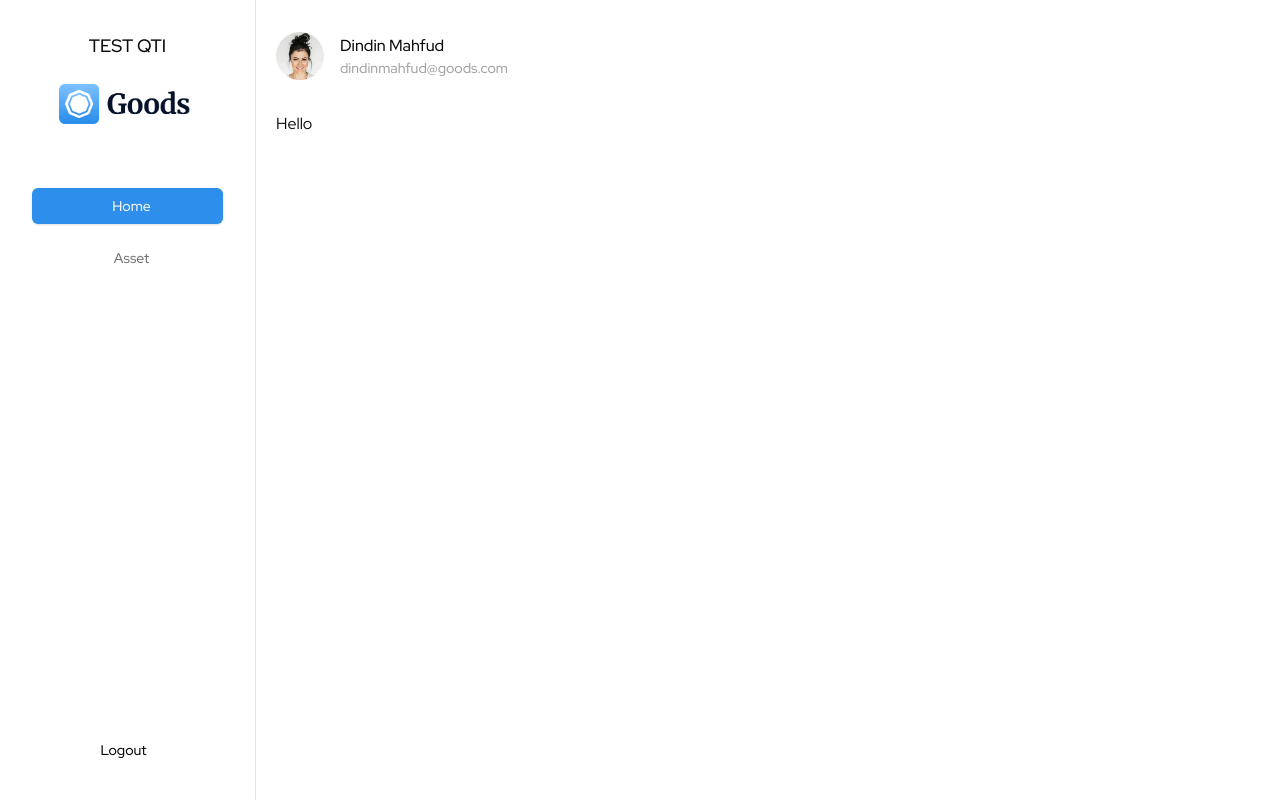
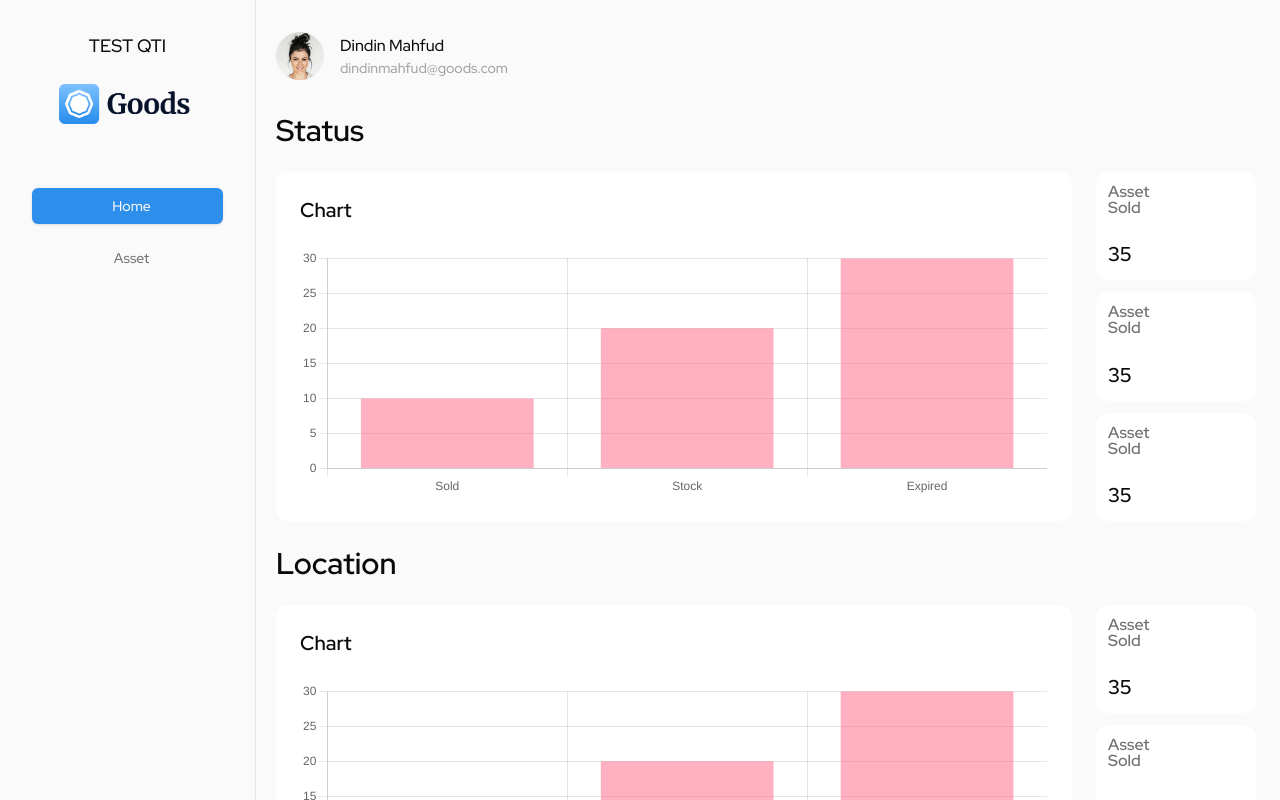
Before and after one commit to euxzy/qti-test, a Next.js app: page / in a window 1280 px wide. Shown: the top 800 px of the page. Built offline with nearby package versions, Linux system fonts and the light colour scheme.

Commit message:
feat(chart): create bar chart using chartjs

```diff
--- a/app/(dashboard)/layout.tsx
+++ b/app/(dashboard)/layout.tsx
@@ -6,7 +6,7 @@ export default function DashboardLayout({ children }: { children: ReactNode }) {
   return (
     <div className="flex min-h-screen space-x-5">
       <Sidebar />
-      <div className="w-full">
+      <div className="flex-1">
         <TopBar />
         <div>{children}</div>
       </div>
--- a/app/(dashboard)/page.tsx
+++ b/app/(dashboard)/page.tsx
@@ -1,7 +1,29 @@
+import { ChartData } from 'chart.js'
+import { Statistic } from '~/components/shared/statistic'
+
 export default function Home() {
+  const labels = ['Sold', 'Stock', 'Expired']
+  const data: ChartData<'bar'> = {
+    labels,
+    datasets: [
+      {
+        label: 'Status',
+        data: [10, 20, 30],
+        backgroundColor: 'rgba(255, 99, 132, 0.5)'
+      }
+    ]
+  }
+
   return (
-    <section>
-      <h1>Hello</h1>
+    <section className="pe-6">
+      <div className="mb-6">
+        <h1 className="mb-6 text-3xl font-semibold">Status</h1>
+        <Statistic data={data} />
+      </div>
+      <div>
+        <h1 className="mb-6 text-3xl font-semibold">Location</h1>
+        <Statistic data={data} />
+      </div>
     </section>
   )
 }
--- a/app/globals.css
+++ b/app/globals.css
@@ -4,7 +4,7 @@
 
 @layer base {
   :root {
-    --background: 0 0% 100%;
+    --background: 0 0% 98%;
     --foreground: 0 0% 3.9%;
 
     --card: 0 0% 100%;
--- /dev/null
+++ b/components/shared/chart/bar.tsx
@@ -0,0 +1,40 @@
+'use client'
+
+import { Chart as ChartJS, CategoryScale, LinearScale, BarElement, Title, Tooltip, Legend, ChartData } from 'chart.js'
+import { Bar } from 'react-chartjs-2'
+import { Card, CardContent, CardHeader } from '~/components/ui/card'
+import { cn } from '~/lib/cn'
+
+ChartJS.register(CategoryScale, LinearScale, BarElement, Title, Tooltip, Legend)
+
+export interface BarChartProps {
+  data: ChartData<'bar'>
+  className?: string
+}
+export function BarChart({ className, data }: BarChartProps) {
+  return (
+    <Card className={cn('border-none shadow-none', className)}>
+      <CardHeader>
+        <h2 className="text-xl font-semibold">Chart</h2>
+      </CardHeader>
+      <CardContent>
+        <Bar
+          options={{
+            responsive: true,
+            bar: {
+              datasets: {
+                maxBarThickness: 1,
+                barPercentage: 0.3
+              }
+            },
+            plugins: {
+              legend: { display: false }
+            }
+          }}
+          data={data}
+          height={100}
+        />
+      </CardContent>
+    </Card>
+  )
+}
--- /dev/null
+++ b/components/shared/statistic.tsx
@@ -0,0 +1,24 @@
+import { cn } from '~/lib/cn'
+import { Card, CardContent } from '../ui/card'
+import { BarChart, BarChartProps } from './chart/bar'
+
+export interface StatisticProps extends BarChartProps {
+  chartStyle?: string
+}
+export function Statistic({ data, className, chartStyle }: StatisticProps) {
+  return (
+    <div className={cn('flex gap-6', className)}>
+      <BarChart data={data} className={cn('flex-1', chartStyle)} />
+      <div className="grid gap-3">
+        {Array.from({ length: 3 }).map((_, idx) => (
+          <Card key={idx} className="border-none shadow-none">
+            <CardContent className="flex h-full min-w-40 flex-col justify-between p-3">
+              <h3 className="max-w-16 font-semibold leading-none text-neutral-500">Asset Sold</h3>
+              <p className="text-xl font-semibold">35</p>
+            </CardContent>
+          </Card>
+        ))}
+      </div>
+    </div>
+  )
+}
--- /dev/null
+++ b/components/ui/card.tsx
@@ -0,0 +1,41 @@
+import * as React from 'react'
+
+import { cn } from '~/lib/cn'
+
+const Card = React.forwardRef<HTMLDivElement, React.HTMLAttributes<HTMLDivElement>>(({ className, ...props }, ref) => (
+  <div ref={ref} className={cn('rounded-xl border bg-card text-card-foreground shadow', className)} {...props} />
+))
+Card.displayName = 'Card'
+
+const CardHeader = React.forwardRef<HTMLDivElement, React.HTMLAttributes<HTMLDivElement>>(
+  ({ className, ...props }, ref) => (
+    <div ref={ref} className={cn('flex flex-col space-y-1.5 p-6', className)} {...props} />
+  )
+)
+CardHeader.displayName = 'CardHeader'
+
+const CardTitle = React.forwardRef<HTMLParagraphElement, React.HTMLAttributes<HTMLHeadingElement>>(
+  ({ className, ...props }, ref) => (
+    <h3 ref={ref} className={cn('font-semibold leading-none tracking-tight', className)} {...props} />
+  )
+)
+CardTitle.displayName = 'CardTitle'
+
+const CardDescription = React.forwardRef<HTMLParagraphElement, React.HTMLAttributes<HTMLParagraphElement>>(
+  ({ className, ...props }, ref) => (
+    <p ref={ref} className={cn('text-sm text-muted-foreground', className)} {...props} />
+  )
+)
+CardDescription.displayName = 'CardDescription'
+
+const CardContent = React.forwardRef<HTMLDivElement, React.HTMLAttributes<HTMLDivElement>>(
+  ({ className, ...props }, ref) => <div ref={ref} className={cn('p-6 pt-0', className)} {...props} />
+)
+CardContent.displayName = 'CardContent'
+
+const CardFooter = React.forwardRef<HTMLDivElement, React.HTMLAttributes<HTMLDivElement>>(
+  ({ className, ...props }, ref) => <div ref={ref} className={cn('flex items-center p-6 pt-0', className)} {...props} />
+)
+CardFooter.displayName = 'CardFooter'
+
+export { Card, CardHeader, CardFooter, CardTitle, CardDescription, CardContent }
--- a/package.json
+++ b/package.json
@@ -13,10 +13,12 @@
   "dependencies": {
     "@radix-ui/react-icons": "^1.3.0",
     "@radix-ui/react-slot": "^1.0.2",
+    "chart.js": "^4.4.2",
     "class-variance-authority": "^0.7.0",
     "clsx": "^2.1.0",
     "next": "14.1.4",
     "react": "^18",
+    "react-chartjs-2": "^5.2.0",
     "react-dom": "^18",
     "tailwind-merge": "^2.2.2",
     "tailwindcss-animate": "^1.0.7"
```
